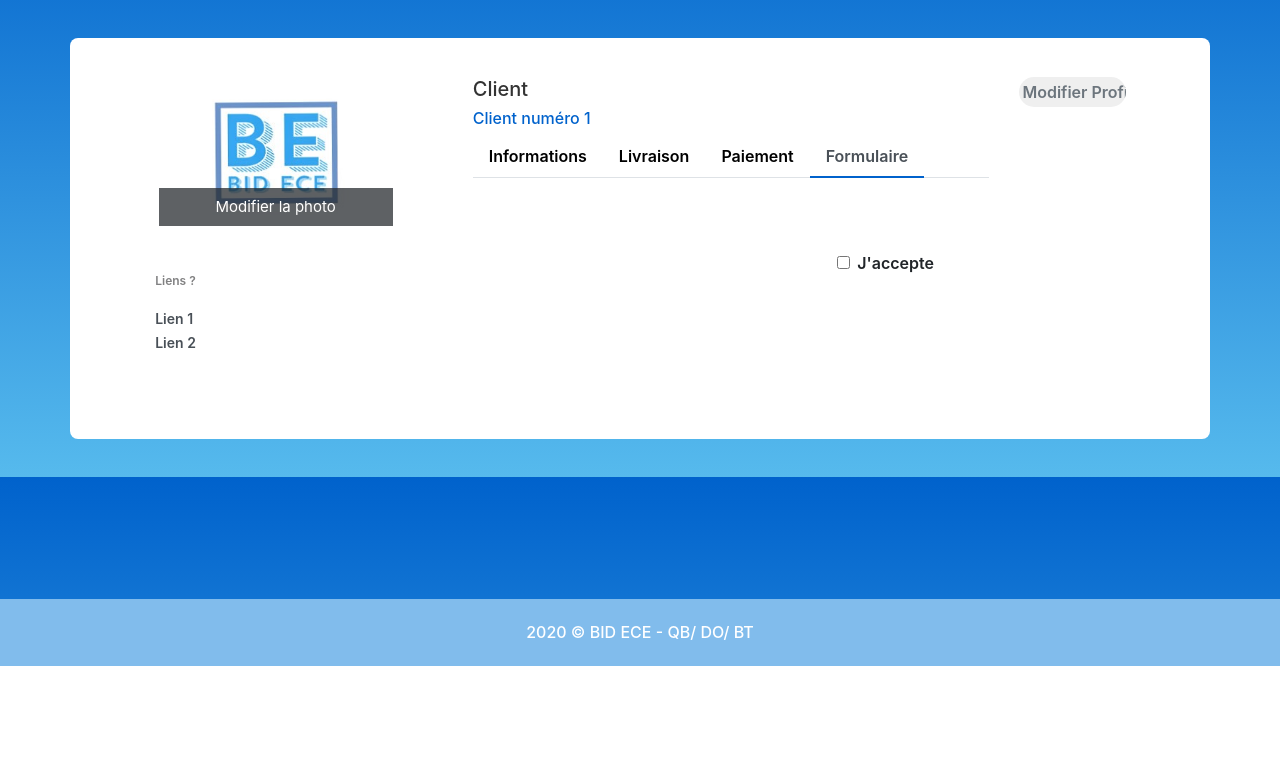
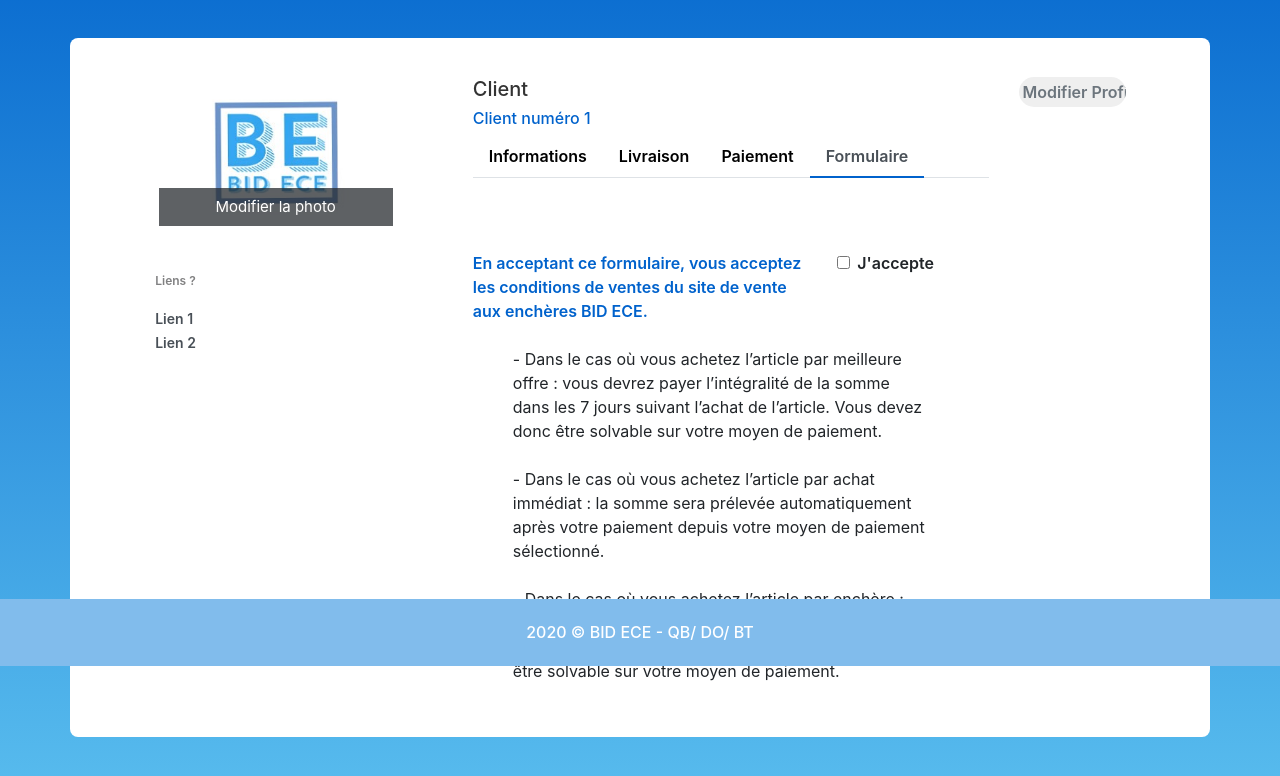
Before and after one commit to tanb01/bid-ece, a PHP site: page /compte-acheteur/ in a window 1280 px wide, after a click on "Formulaire". Shown: the part 134-910 px from the top of the page. Before the commit the page ends 800 px from the top, so only its background shows below. Run offline with PHP 8.4, Linux system fonts and the light colour scheme; the visitor is signed in with stand-in values (Sample User, id 1); some libraries are stand-ins or nearby versions.

Commit message:
Fixed NULL value for articles

```diff
--- a/add-article/index.php
+++ b/add-article/index.php
@@ -33,8 +33,8 @@
 $prix = isset($_POST["prix"]) ? $_POST["prix"] : "";
 $cat = isset($_POST["choix"]) ? $_POST["choix"] : "";
 $mdv = isset($_POST["choix1"]) ? $_POST["choix1"] : "";
-$photoDeprofil = isset($_POST["photo"]) ? $_POST["photo"] : NULL;
-$video = isset($_POST["video"]) ? $_POST["video"] : NULL;
+$photoDeprofil = isset($_POST["photo"]) ? $_POST["photo"] : "NULL";
+$video = isset($_POST["video"]) ? $_POST["video"] : "NULL";
 
 if (isset($_POST["ajouter"])) {
     if ($nomArticle && $description && $prix) {
@@ -57,7 +57,7 @@
               </div>
               <?php
 } else {
-            $sql = "INSERT INTO item (item_id, user_id, nom, prix, photo, video, description, categorie, mode_de_vente, stock) VALUES (NULL, ".$_SESSION['id'].", '$nomArticle', '$prix', '$photoDeprofil', '$video', '$description', '$cat', '$mdv', '1')";
+            $sql = "INSERT INTO item (item_id, user_id, nom, prix, photo, video, description, categorie, mode_de_vente, stock) VALUES (NULL, ".$_SESSION['id'].", '$nomArticle', '$prix', $photoDeprofil, $video, '$description', '$cat', '$mdv', '1')";
             $result = mysqli_query($db_handle, $sql);
             ?>
                 <div class="alert alert-success alert-dismissible fade show" role="alert">
--- a/compte-acheteur/index.php
+++ b/compte-acheteur/index.php
@@ -125,7 +125,7 @@
                   <label>Contrat legal</label>
                 </div>
                 <div class="col-md-6">
-                  <p><?php echo $_SESSION['contrat_legal']==0? "Non": "Oui"; ?></p>
+                  <p><?php echo $_SESSION['contrat_legal'] == 0 ? "Non" : "Oui"; ?></p>
                 </div>
               </div>
               <div class="row">
@@ -133,7 +133,7 @@
                   <label>Carte de fidelite</label>
                 </div>
                 <div class="col-md-6">
-                  <p><?php echo $_SESSION['carte_de_fidelite']==0? "Non": "Oui"; ?></p>
+                  <p><?php echo $_SESSION['carte_de_fidelite'] == 0 ? "Non" : "Oui"; ?></p>
                 </div>
               </div>
             </div>
@@ -234,7 +234,9 @@
             <div class="tab-pane fade" id="formulaire" role="tabpanel" aria-labelledby="formulaire-tab">
               <div class="row">
                 <div class="col-md-6">
-                  <label></label>
+                  <p>
+                  <label>En acceptant ce formulaire, vous acceptez les conditions de ventes du site de vente aux enchères BID ECE.</label>
+                  </p>
                 </div>
                 <div class="col-md-6">
                   <div class="form-check">
@@ -243,6 +245,22 @@
                       J'accepte
                     </label>
                   </div>
+                </div>
+              </div>
+              <div class="row">
+                <div class="col-8">
+                  <ul>
+                  <li>
+                    -	Dans le cas où vous achetez l’article par meilleure offre : vous devrez payer l’intégralité de la somme dans les 7 jours suivant l’achat de l’article. Vous devez donc être solvable sur votre moyen de paiement.
+                  </li>
+                  <br>
+                  <li>
+                    -	Dans le cas où vous achetez l’article par achat immédiat : la somme sera prélevée automatiquement après votre paiement depuis votre moyen de paiement sélectionné.
+                  </li>
+                  <br>
+
+                <li>-	Dans le cas où vous achetez l’article par enchère : vous devrez payer l’intégralité de la somme dans les 14 jours suivant l’achat de l’article. Vous devez donc être solvable sur votre moyen de paiement.</li>
+                </ul>
                 </div>
               </div>
             </div>
```
Lines whose indentation alone changed are shown as unchanged.
